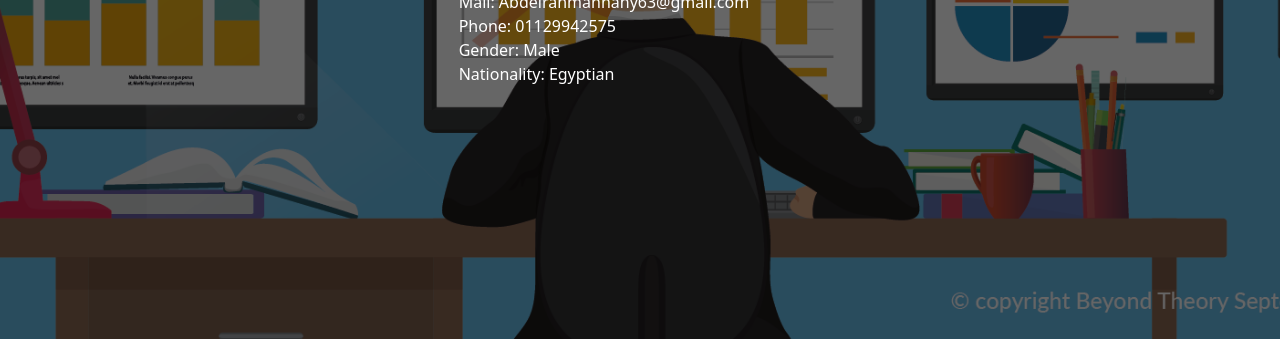
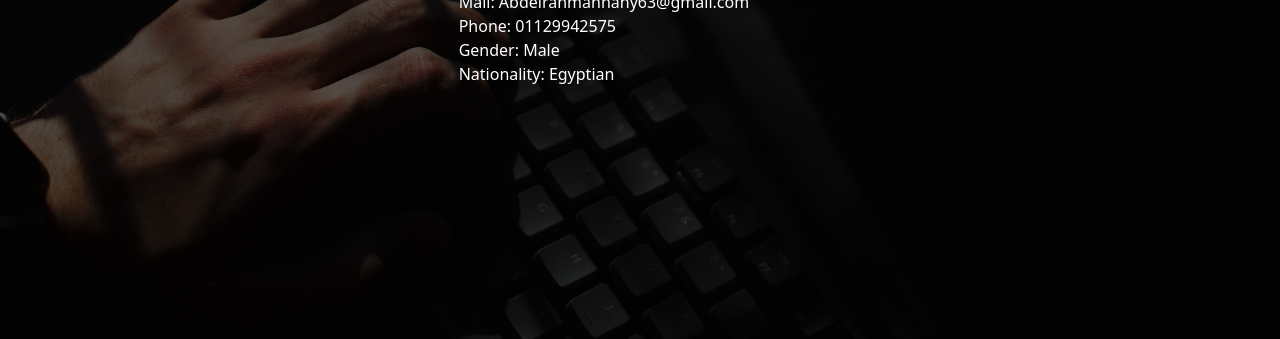
Before and after one commit to Abdelrahman8H/Abdelrahman8H.github.io, a plain HTML site: page index.html in a window 1280 px wide. Shown: the part 461-800 px from the top of the page. Drawn offline with nearby package versions, Linux system fonts and the light colour scheme; a script that the page names is missing.

Commit message:
Update styles.css

```diff
--- a/styles.css
+++ b/styles.css
@@ -20,7 +20,7 @@ section {
     overflow: hidden;
 }
 
-.section-1 { background-image: url('Images/data3.png'); }
+.section-1 { background-image: url('Images/peakpx.jpg'); }
 .section-2 { background-image: url('Images/peakpx.jpg'); }
 .section-3 { background-image: url('Images/RDJY2045.JPG'); }
 .section-4 { background-image: url('Images/Capture5.jpeg'); }
```
